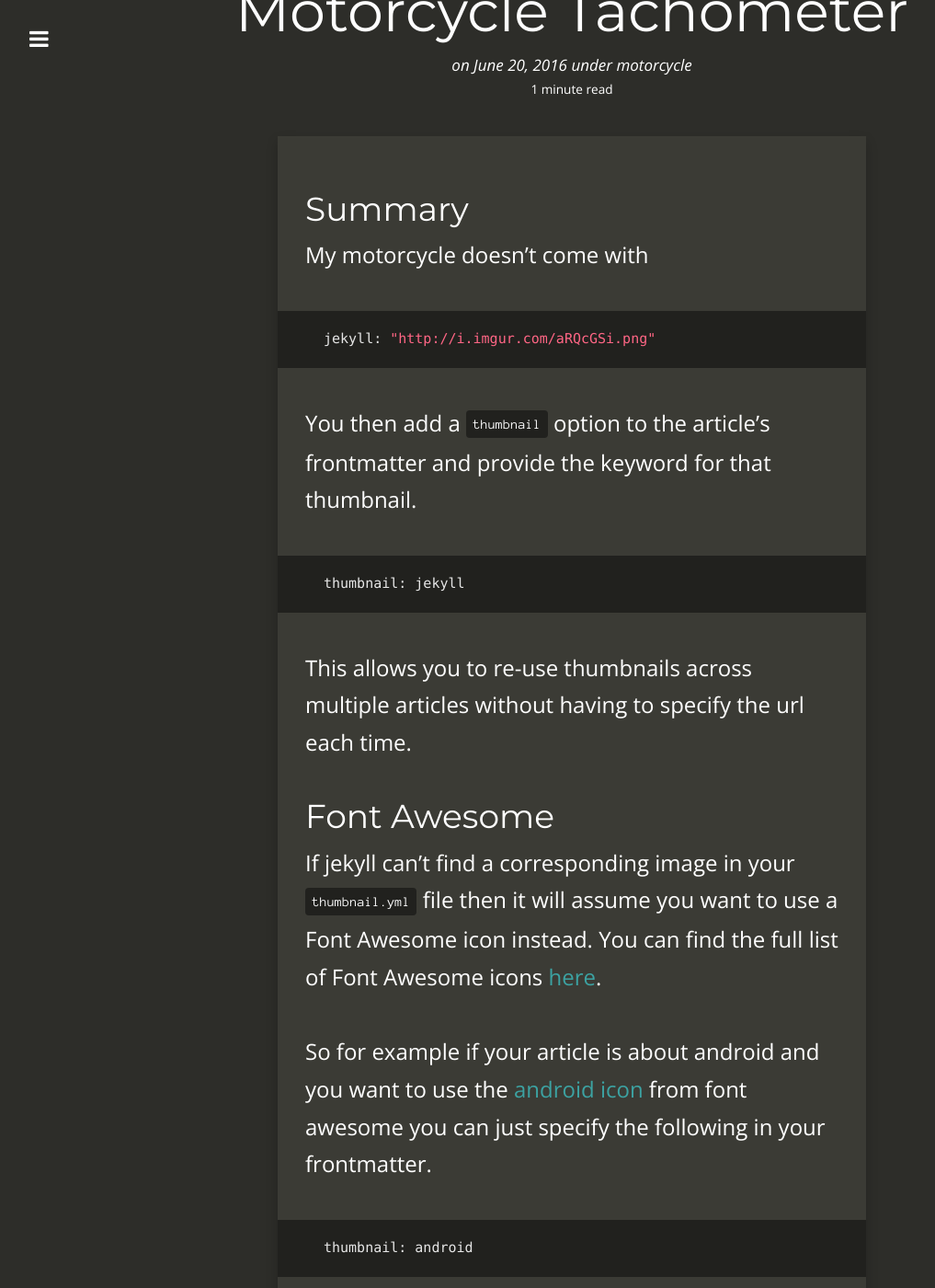
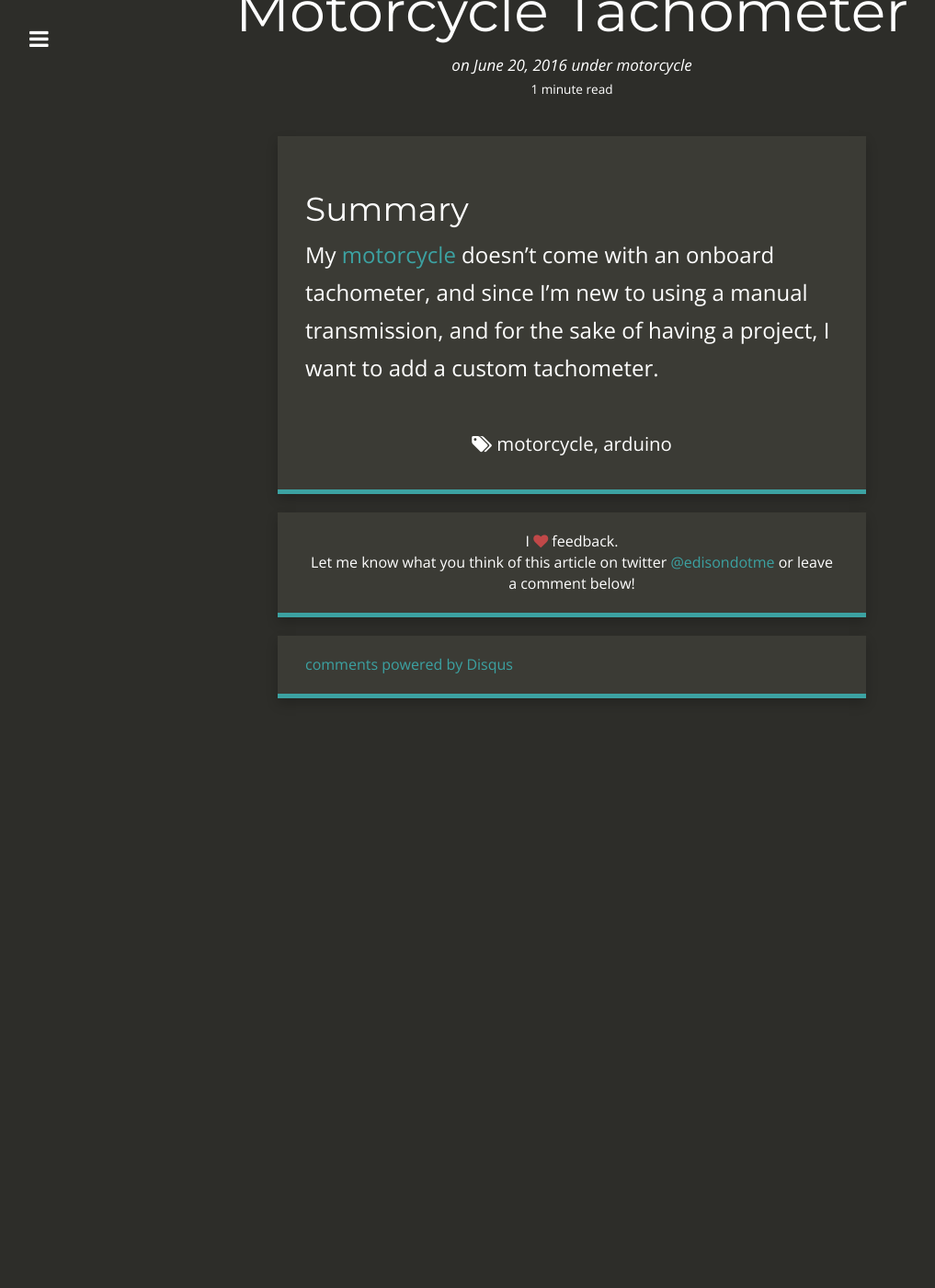
Before and after one commit to edisondotme/edisondotme.github.io, a Jekyll site: the page built from _posts/2014-06-08-using-thumbnails.md, in a window 1280 px wide and 1400 px high, scrolled down 200 px. Shown: the whole window at 92% size, without its empty margins (18-1035 px from the left). Built offline with Jekyll 4.4.1, drawn with Linux system fonts in a browser that asks for light colours; nearby versions of some CDN libraries; comment, search, counter and statistics services are not loaded; after the commit the page ends 1000 px from its top, so only the background shows below that; some of the changed text lies outside the part shown.

Commit message:
made insignificant changes to moto post

````diff
--- a/_posts/2014-06-08-using-thumbnails.md
+++ b/_posts/2014-06-08-using-thumbnails.md
@@ -12,40 +12,8 @@ tags:
 
 ## Summary
 
-My motorcycle doesn't come with
-```
-jekyll: "http://i.imgur.com/aRQcGSi.png"
-```
+My [motorcycle](1) doesn't come with an onboard tachometer, and since I'm new to
+using a manual transmission, and for the sake of having a project, I want to
+add a custom tachometer.
 
-You then add a `thumbnail` option to the article's frontmatter and provide the keyword
-for that thumbnail.
-
-```
-thumbnail: jekyll
-```
-
-This allows you to re-use thumbnails across multiple articles without having to
-specify the url each time.
-
-## Font Awesome
-
-If jekyll can't find a corresponding image in your `thumbnail.yml` file then it
-will assume you want to use a Font Awesome icon instead. You can find the full
-list of Font Awesome icons [here][4].
-
-So for example if your article is about android and you want to use the [android icon][5]
-from font awesome you can just specify the following in your frontmatter.
-
-```
-thumbnail: android
-```
-
-Then in the future if you decide you want to use your own android icon you can just
-add it to `_data/thumbnails.yml` which will override it for all articles using
-the android thumbnail.
-
-[1]: http://jekyllrb.com/docs/frontmatter/
-[2]: http://fortawesome.github.io/Font-Awesome/
-[3]: http://imgur.com/
-[4]: http://fortawesome.github.io/Font-Awesome/icons/
-[5]: http://fortawesome.github.io/Font-Awesome/icon/android/
+[1]: http://edison.me/
````
